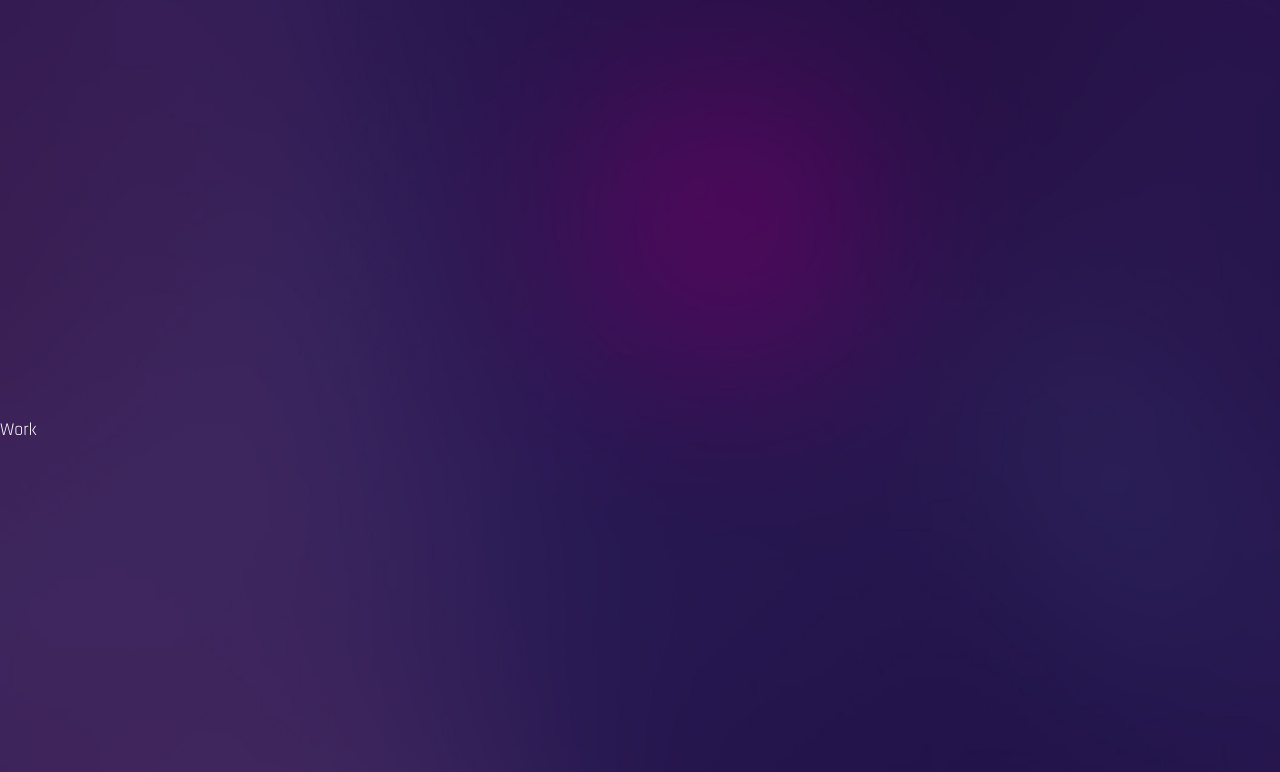
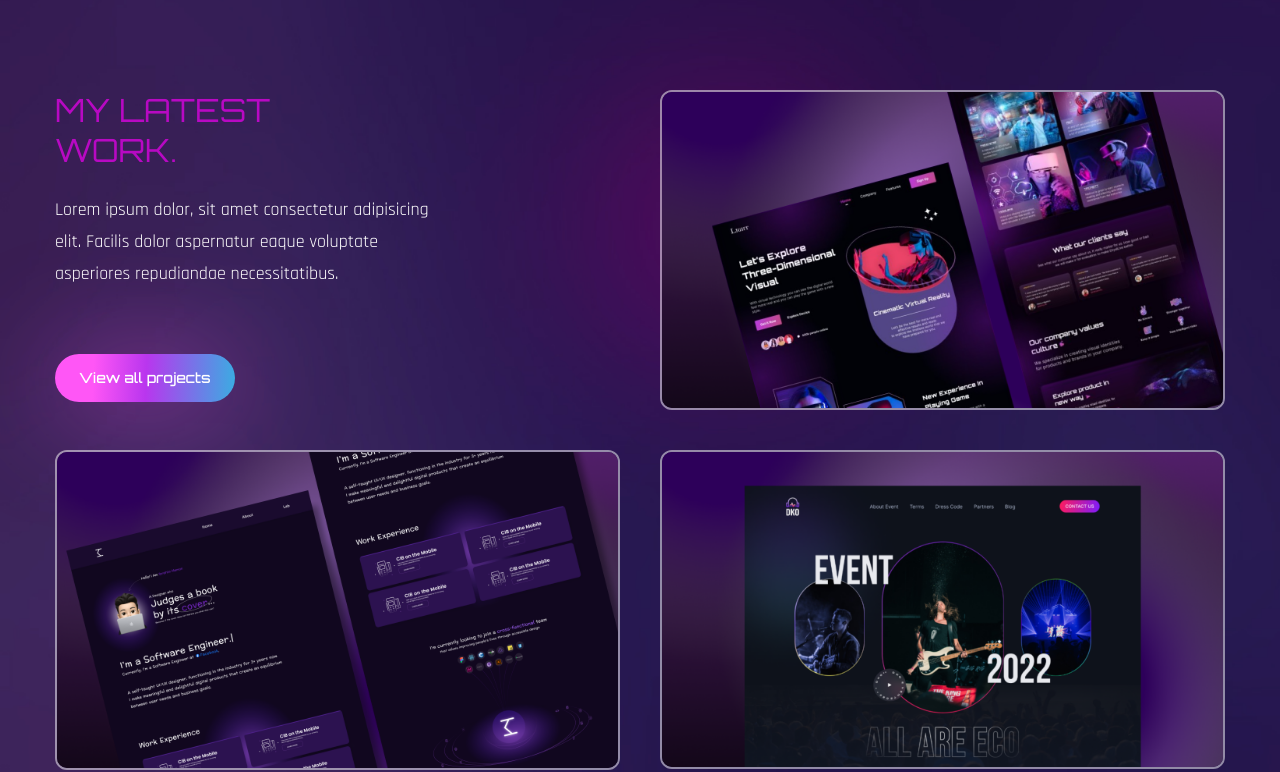
Before and after one commit to mohammadpirian/portfolio, a React (Create React App) app: page / in a window 1280 px wide. Shown: the part 2399-3171 px from the top of the page. Built offline with nearby package versions, Linux system fonts and the light colour scheme; a web font is replaced by a local one.

Commit message:
add work component

```diff
--- a/src/components/Work.jsx
+++ b/src/components/Work.jsx
@@ -1,10 +1,88 @@
+import { motion } from "framer-motion";
 import React from "react";
+import { fadeIn } from "./../variants";
+import Img1 from "../assets/portfolio-img1.png";
+import Img2 from "../assets/portfolio-img2.png";
+import Img3 from "../assets/portfolio-img3.png";
 
 const Work = () => {
   return (
-    <div className="section" id="work">
-      Work
-    </div>
+    <section className="section" id="work">
+      <div className="container mx-auto">
+        <div className="flex flex-col lg:flex-row gap-x-10">
+          <motion.div
+            variants={fadeIn("right", 0.3)}
+            initial="hidden"
+            whileInView={"show"}
+            viewport={{ once: false, amount: 0.3 }}
+            className="flex-1 flex flex-col gap-y-12 mb-10 lg:mb-0"
+          >
+            <div>
+              <h2 className="h2 leading-tight text-accent">
+                My Latest <br />
+                Work.
+              </h2>
+              <p className="max-w-sm mb-16">
+                Lorem ipsum dolor, sit amet consectetur adipisicing elit.
+                Facilis dolor aspernatur eaque voluptate asperiores repudiandae
+                necessitatibus.
+              </p>
+              <button className="btn btn-sm">View all projects</button>
+            </div>
+            <div className="group relative overflow-hidden border-2 border-white/50 rounded-xl">
+              <div className="group-hover:bg-black/70 w-full h-full absolute z-40 transition-all duration-300"></div>
+              <img
+                className="group-hover:scale-125 transition-all duration-500"
+                src={Img1}
+                alt=""
+              />
+              <div className="absolute -bottom-full left-12 group-hover:bottom-24 transition-all duration-500 z-50">
+                <span className=" text-gradient">UI/UX Design</span>
+              </div>
+              <div className="absolute -bottom-full left-12 group-hover:bottom-14 transition-all duration-700 z-50">
+                <span className="text-3xl text-white">Project Title</span>
+              </div>
+            </div>
+          </motion.div>
+          <motion.div
+            variants={fadeIn("left", 0.3)}
+            initial="hidden"
+            whileInView={"show"}
+            viewport={{ once: false, amount: 0.3 }}
+            className="flex-1 flex flex-col gap-y-10"
+          >
+            <div className="group relative overflow-hidden border-2 border-white/50 rounded-xl">
+              <div className="group-hover:bg-black/70 w-full h-full absolute z-40 transition-all duration-300"></div>
+              <img
+                className="group-hover:scale-125 transition-all duration-500"
+                src={Img2}
+                alt=""
+              />
+              <div className="absolute -bottom-full left-12 group-hover:bottom-24 transition-all duration-500 z-50">
+                <span className=" text-gradient">UI/UX Design</span>
+              </div>
+              <div className="absolute -bottom-full left-12 group-hover:bottom-14 transition-all duration-700 z-50">
+                <span className="text-3xl text-white">Project Title</span>
+              </div>
+            </div>
+            <div className="group relative overflow-hidden border-2 border-white/50 rounded-xl">
+              <div className="group-hover:bg-black/70 w-full h-full absolute z-40 transition-all duration-300"></div>
+              <img
+                className="group-hover:scale-125 transition-all duration-500"
+                src={Img3}
+                alt=""
+              />
+              <div className="absolute -bottom-full left-12 group-hover:bottom-24 transition-all duration-500 z-50">
+                <span className=" text-gradient">UI/UX Design</span>
+              </div>
+              <div className="absolute -bottom-full left-12 group-hover:bottom-14 transition-all duration-700 z-50">
+                <span className="text-3xl text-white">Project Title</span>
+              </div>
+            </div>
+          </motion.div>
+        </div>
+      </div>
+    </section>
   );
 };
 
```
